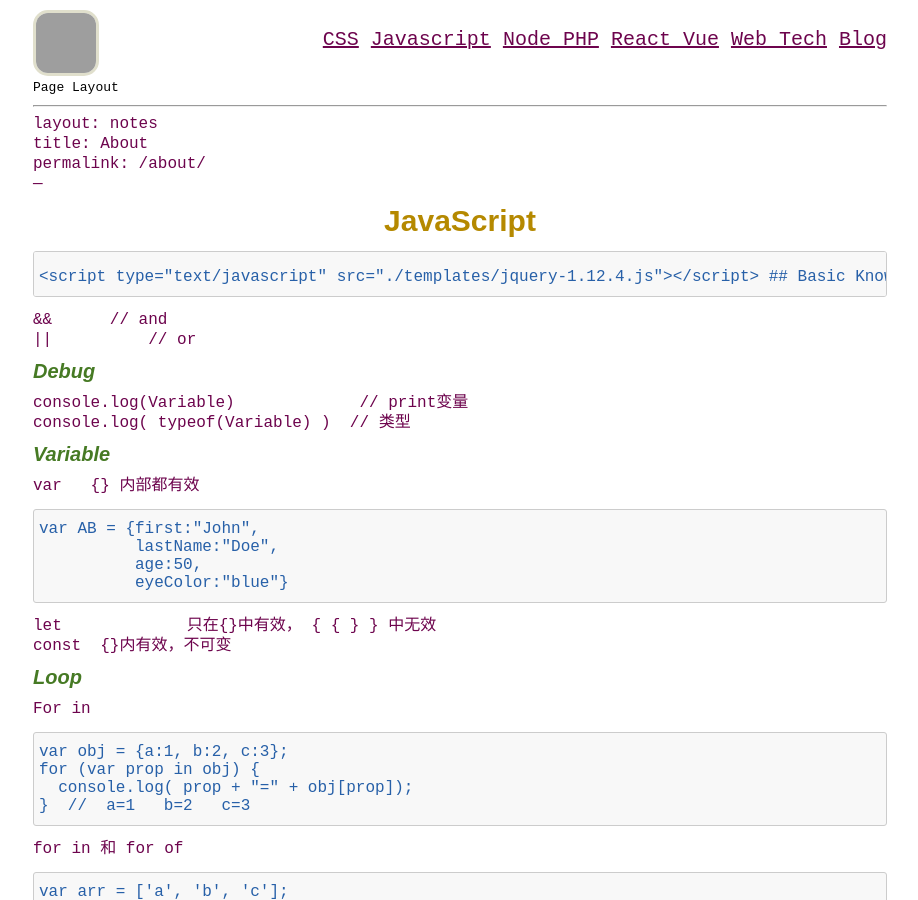
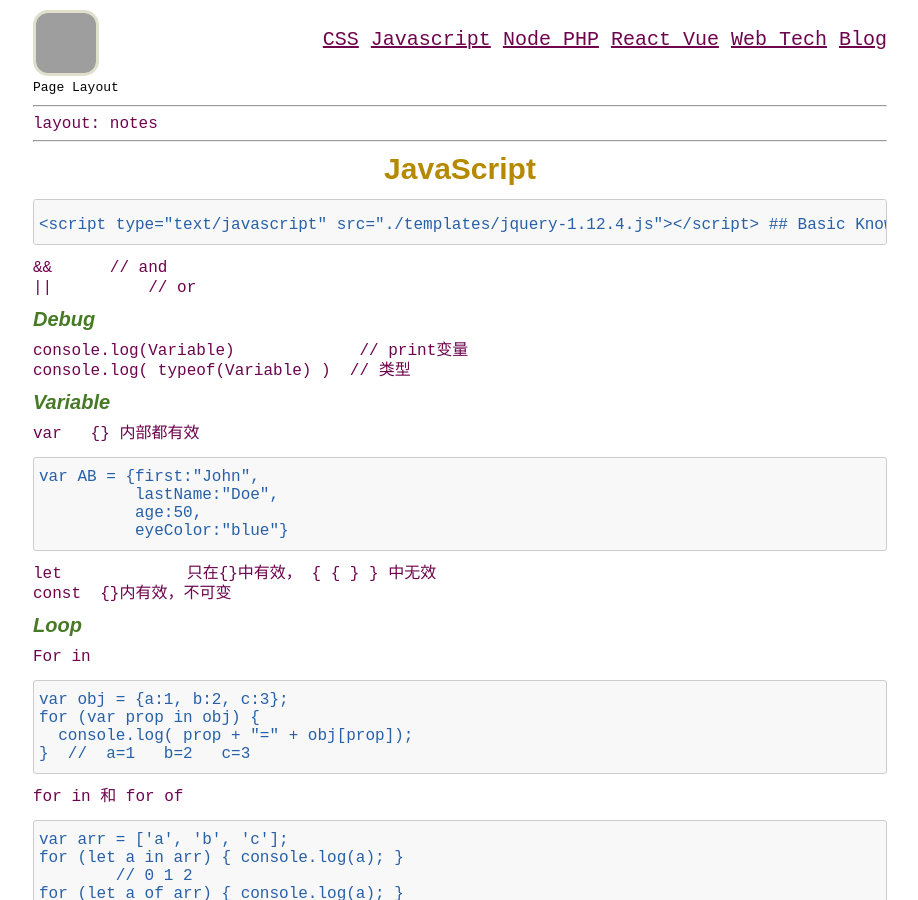
Before and after one commit to rfd3344a/rfd3344.github.io, a Jekyll site: the page built from notes/Javascript.md, in a window 1280 px wide and 900 px high. Shown: the whole window, without its empty margins (180-1098 px from the left). Built offline with Jekyll 4.4.1, drawn with Linux system fonts in a browser that asks for light colours; our own code applies the rules of GitHub Pages for plain Markdown files; grey boxes are pictures that could not be loaded.

Commit message:
Update Javascript.md

```diff
--- a/notes/Javascript.md
+++ b/notes/Javascript.md
@@ -1,8 +1,7 @@
 
 ---
 layout: notes
-title: About
-permalink: /about/
+
 ---
 
 # JavaScript
```
